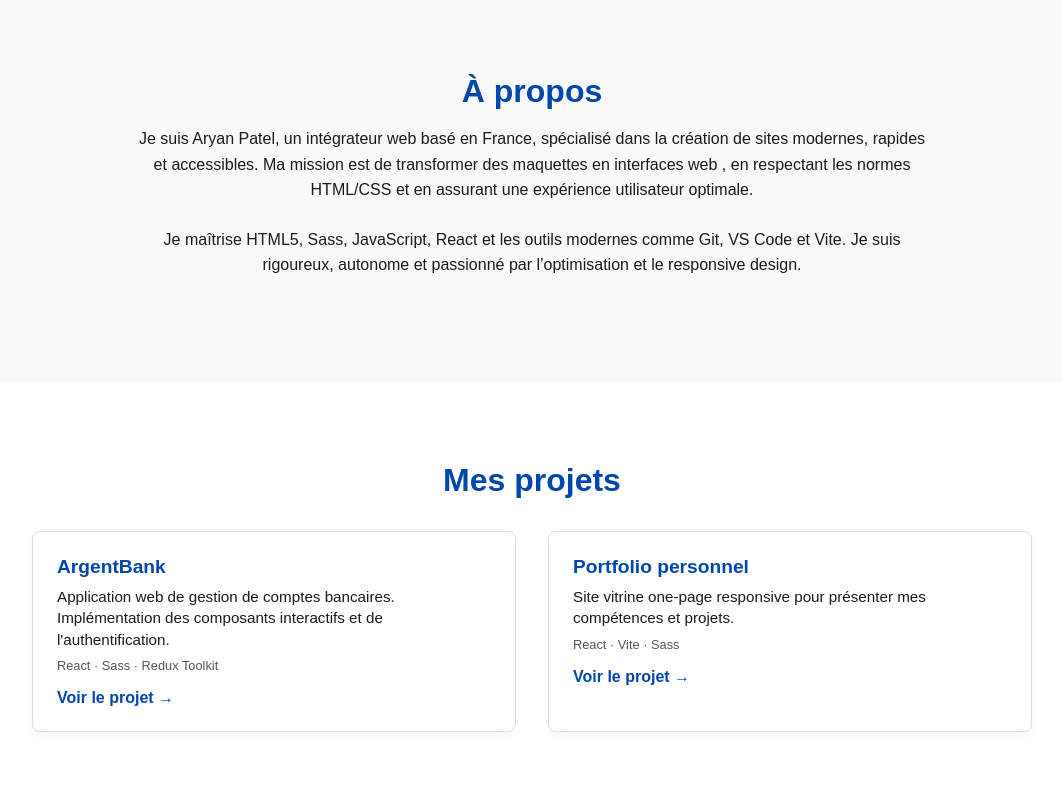
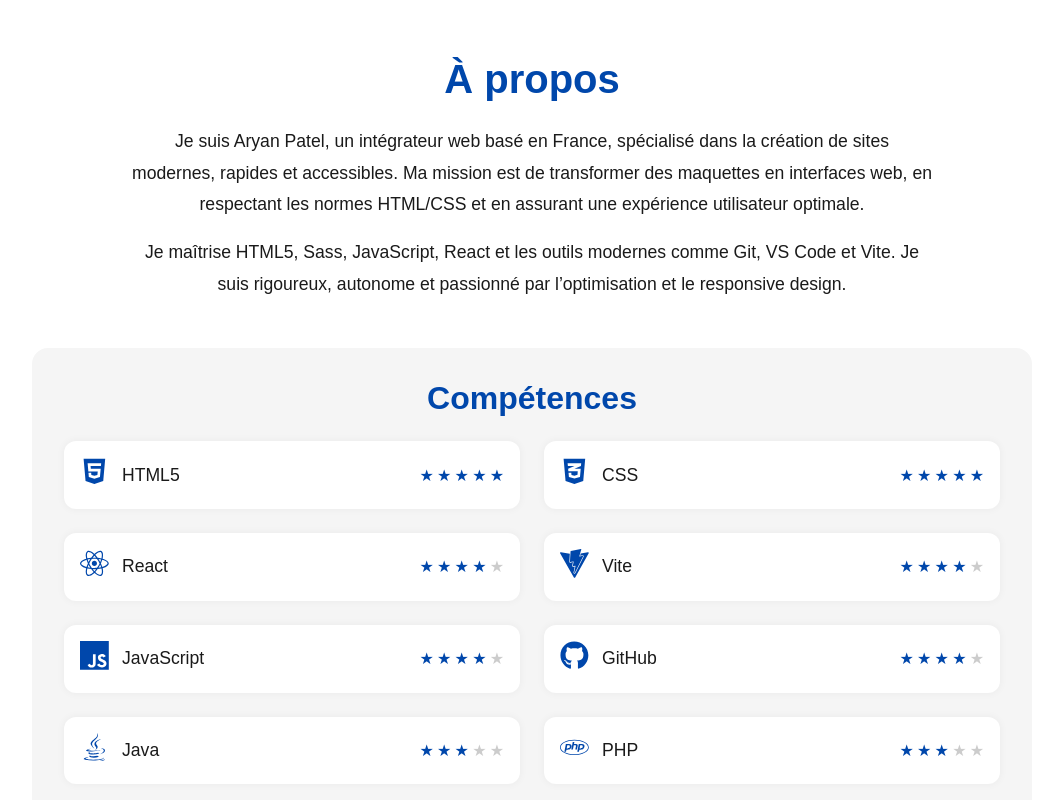
Before and after one commit to aryan-patel-1/PORTFOLIO, a React (Vite) app in the folder portfolio/: page / in a window 1280 px wide. Shown: the part 900-1700 px from the top of the page, without its empty margins (108-1171 px from the left). Built offline with nearby package versions, Linux system fonts and the light colour scheme.

Commit message:
Ajout de la session compétence

```diff
--- a/portfolio/src/components/About/About.jsx
+++ b/portfolio/src/components/About/About.jsx
@@ -1,4 +1,6 @@
 import "./About.scss";
+import { FaHtml5, FaCss3Alt, FaReact, FaGithub, FaJava, FaPhp } from "react-icons/fa";
+import { SiJavascript, SiVite } from "react-icons/si";
 
 export default function About() {
   return (
@@ -7,13 +9,41 @@ export default function About() {
         <h2>À propos</h2>
         <p>
           Je suis Aryan Patel, un intégrateur web basé en France, spécialisé dans la création de sites modernes, rapides et accessibles.
-          Ma mission est de transformer des maquettes en interfaces web , en respectant les normes HTML/CSS et en assurant une expérience utilisateur optimale.
+          Ma mission est de transformer des maquettes en interfaces web, en respectant les normes HTML/CSS et en assurant une expérience utilisateur optimale.
         </p>
         <p>
           Je maîtrise HTML5, Sass, JavaScript, React et les outils modernes comme Git, VS Code et Vite.
           Je suis rigoureux, autonome et passionné par l’optimisation et le responsive design.
         </p>
       </div>
+
+      <div className="skills-tab">
+        <h3>Compétences</h3>
+        <ul className="skills-list">
+          <Skill icon={<FaHtml5 />} name="HTML5" level={5} />
+          <Skill icon={<FaCss3Alt />} name="CSS" level={5} />
+          <Skill icon={<FaReact />} name="React" level={4} />
+          <Skill icon={<SiVite />} name="Vite" level={4} />
+          <Skill icon={<SiJavascript />} name="JavaScript" level={4} />
+          <Skill icon={<FaGithub />} name="GitHub" level={4} />
+          <Skill icon={<FaJava />} name="Java" level={3} />
+          <Skill icon={<FaPhp />} name="PHP" level={3} />
+        </ul>
+      </div>
     </section>
   );
 }
+
+function Skill({ icon, name, level }) {
+  return (
+    <li className="skill-item">
+      <span className="skill-icon">{icon}</span>
+      <span className="skill-name">{name}</span>
+      <span className="stars">
+        {[...Array(5)].map((_, i) => (
+          <span key={i} className={`star ${i < level ? "filled" : ""}`}>★</span>
+        ))}
+      </span>
+    </li>
+  );
+}
--- a/portfolio/src/components/About/About.scss
+++ b/portfolio/src/components/About/About.scss
@@ -1,6 +1,8 @@
 .about {
-    background-color: #f9f9f9;
+  padding: 4rem 2rem;
+  background-color: var(--background);
   color: var(--text);
+  font-family: var(--font-main);
 
   .about-content {
     max-width: 800px;
@@ -8,29 +10,100 @@
     text-align: center;
 
     h2 {
+      font-size: 2.5rem;
       color: var(--primary);
-        font-size: 2rem;
-        margin-bottom: 1rem;
+      margin-bottom: 1.5rem;
     }
 
     p {
-        font-size: 1rem;
-        margin-bottom: 1.5rem;
-        line-height: 1.6;
+      font-size: 1.1rem;
+      line-height: 1.8;
+      margin-bottom: 1rem;
+    }
   }
 }
 
-    @media (max-width: 768px) {
-      .about-content {
-        padding: 0 1rem;
+.skills-tab {
+  margin-top: 3rem;
+  padding: 2rem;
+  background-color: #f5f5f5;
+  border-radius: 1rem;
+  max-width: 1000px;
+  margin-left: auto;
+  margin-right: auto;
 
-        h2 {
-          font-size: 1.5rem;
+  h3 {
+    font-size: 2rem;
+    margin-bottom: 1.5rem;
+    color: var(--primary);
+    text-align: center;
   }
 
-        p {
-          font-size: 0.95rem;
+  .skills-list {
+    display: grid;
+    grid-template-columns: repeat(2, 1fr);
+    gap: 1.5rem;
+
+    @media (max-width: 768px) {
+      grid-template-columns: 1fr;
+    }
+  }
+
+  .skill-item {
+    display: flex;
+    align-items: center;
+    background-color: white;
+    padding: 1rem;
+    border-radius: 0.75rem;
+    box-shadow: 0 0 8px rgba(0, 0, 0, 0.05);
+    gap: 0.75rem;
+    transition: transform 0.3s ease, box-shadow 0.3s ease;
+
+    .skill-icon {
+      font-size: 1.8rem;
+      color: var(--primary);
+      min-width: 30px;
+    }
+
+    .skill-name {
+      font-weight: 500;
+      flex: 1;
+      font-size: 1.1rem;
+    }
+
+    .stars {
+      display: flex;
+      gap: 0.2rem;
+
+      .star {
+        font-size: 1rem;
+        color: #ccc;
+        transition: color 0.3s ease;
+
+        &.filled {
+          color: var(--primary);
+          animation: shine 0.6s ease-in-out;
         }
       }
     }
+
+    &:hover {
+      transform: scale(1.05);
+      box-shadow: 0 6px 16px rgba(0, 0, 0, 0.15);
     }
+  }
+}
+
+@keyframes shine {
+  0% {
+    transform: scale(1);
+    color: #b3d4fc;
+  }
+  50% {
+    transform: scale(1.2);
+    color: var(--primary);
+  }
+  100% {
+    transform: scale(1);
+  }
+}
```
Lines whose indentation alone changed are shown as unchanged.
